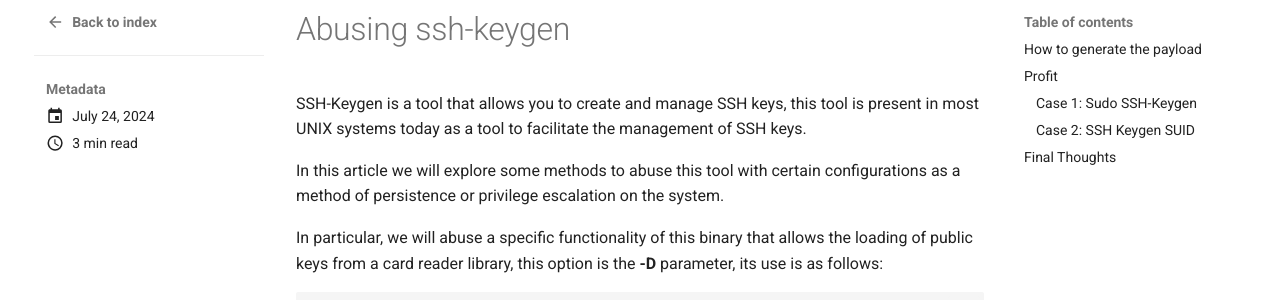
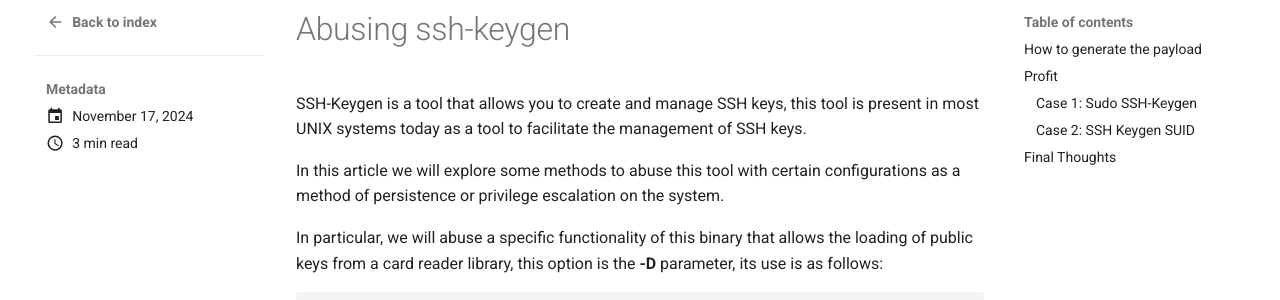
Before and after one commit to AtlanSec/Atlansec-Web, an MkDocs documentation site: the page built from docs/blog/posts/17-10-204.md, in a window 1280 px wide. Shown: the part 138-438 px from the top of the page. Built offline with MkDocs 1.6.1 and Material for MkDocs 9.7.7, drawn with Linux system fonts in a browser that asks for light colours.

Commit message:
changed date of post ssh

```diff
--- a/docs/blog/posts/17-10-204.md
+++ b/docs/blog/posts/17-10-204.md
@@ -1,7 +1,7 @@
 ---
 title: "Abusing ssh-keygen"
 summary: “SSH-Keygen is a tool that allows you to create and manage SSH keys, this tool is present in most UNIX systems today as a tool to facilitate the management of SSH keys.”
-date: 2024-07-24
+date: 2024-11-17
 tag: FTP
 ---
 
```
